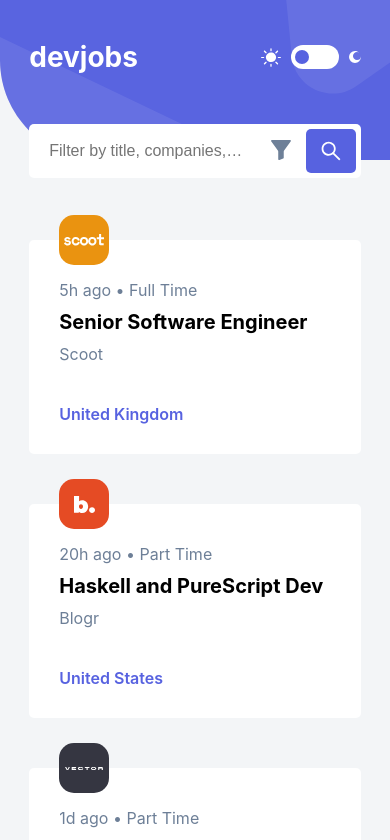
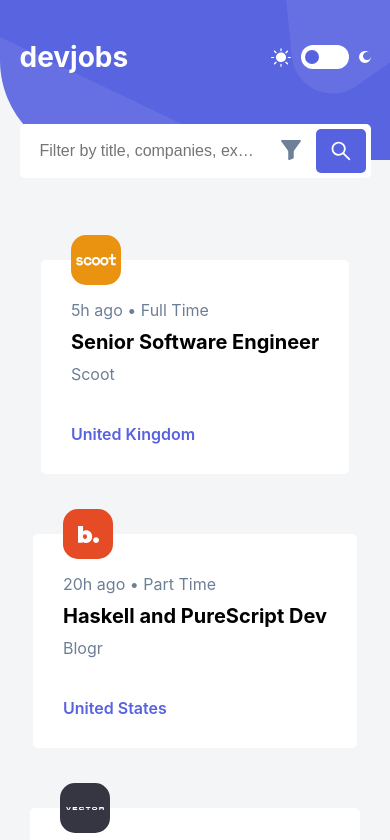
Before and after one commit to Laitas/devjobs-web-app, a React (Create React App) app: page / in a window 390 px wide. Shown: the top 840 px of the page. Built offline with nearby package versions, Linux system fonts and the light colour scheme.

Commit message:
styles update

```diff
--- a/src/_variables.scss
+++ b/src/_variables.scss
@@ -17,3 +17,4 @@ $button-2-dark-hover: hsl(217,6%,44%);
 $checkbox-default: hsl(240,5%,91%);
 
 $width : 85%;
+$width-tablet : 90%;
--- a/src/components/JobComponent/JobComponent.scss
+++ b/src/components/JobComponent/JobComponent.scss
@@ -1,6 +1,5 @@
 @import '../../variables';
 .job-component{
-    max-width: 35rem;
     position: relative;
     border-radius: 5px;
     margin-top: 5rem;
--- a/src/components/Search/Search.scss
+++ b/src/components/Search/Search.scss
@@ -7,6 +7,9 @@
   margin-top: 5rem;
   border-radius: 5px;
   justify-content: space-evenly;
+  @media (max-width:781px) {
+    width: $width-tablet;
+  }
 
   input {
     border: none;
--- a/src/components/header/Header.scss
+++ b/src/components/header/Header.scss
@@ -17,6 +17,10 @@ header {
     width: $width;
     margin: 0 auto;
     justify-content: space-between;
+
+    @media (max-width:781px) {
+      width: $width-tablet;
+    }
     .title {
       color: $white;
     }
--- a/src/pages/Homepage/Homepage.scss
+++ b/src/pages/Homepage/Homepage.scss
@@ -1,6 +1,18 @@
 @import '../../variables';
 .homepage{
     width: $width;
-    margin: 0 auto;
-    margin-top: 8rem;
+    margin: 5rem auto;
+    display: grid;
+    gap: 1rem;
+    grid-template-columns: repeat(auto-fit, minmax(32rem, 1fr));
+    align-items: center;
+
+    @media (max-width: 781px) {
+        width: $width-tablet;
+        justify-items: center;
+    }
+    @media (max-width:375px) {
+    grid-template-columns: repeat(auto-fit, minmax(28rem, 1fr));
+
+    }
 }
```
